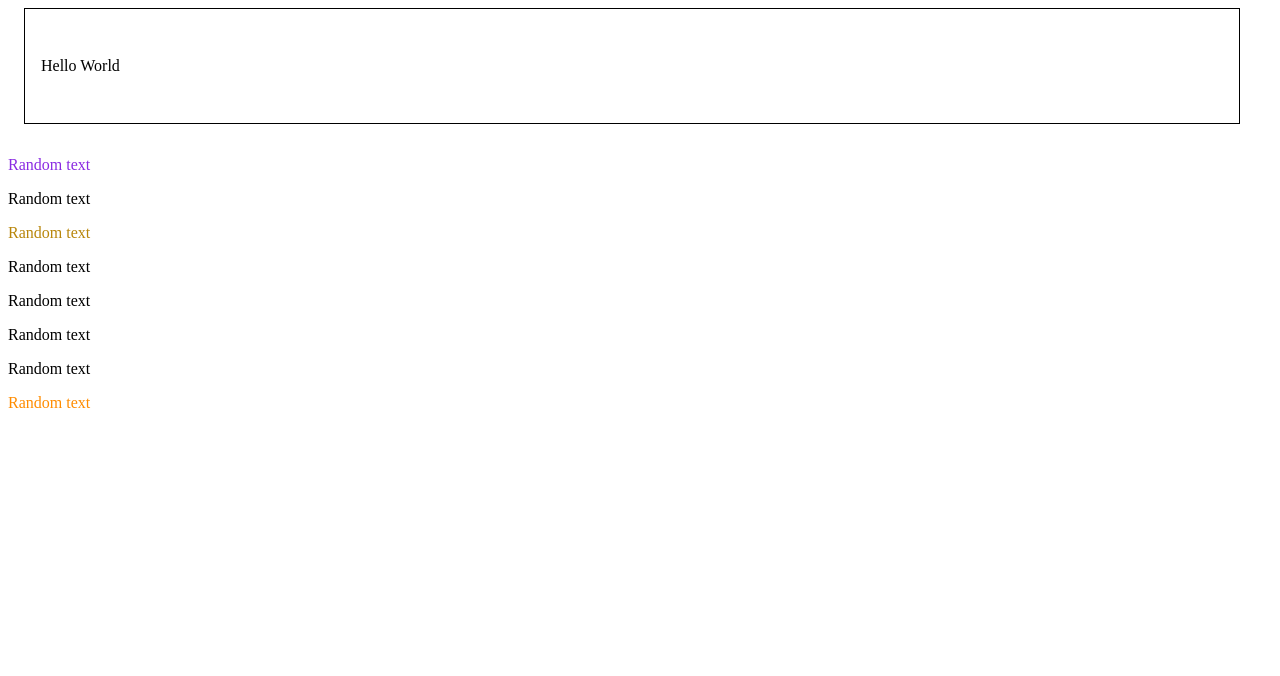
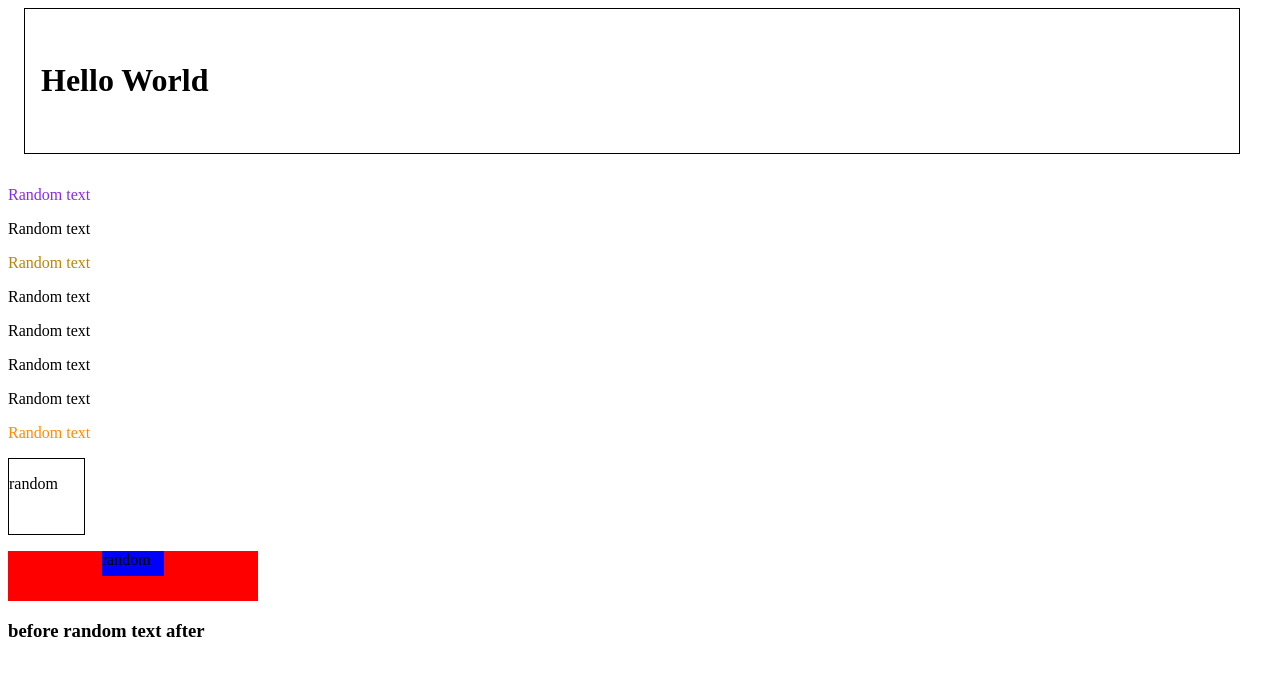
Before and after one commit to whatislavj/lec6hw, a plain HTML site: page index.html in a window 1280 px wide. Drawn offline with Linux system fonts and the light colour scheme.

Commit message:
All tasks done

```diff
--- a/css/style.css
+++ b/css/style.css
@@ -1,17 +1,48 @@
-.topBorder {
+.task1 {
     margin: 8px 32px 32px 16px;
     padding: 32px 16px;
     border: 1px solid rgb(0, 0, 0);
 }
 
-.pd :first-child{
+.task2 :first-child{
     color: blueviolet;
 }
 
-.pd :nth-child(3){
+.task2 :nth-child(3){
     color: darkgoldenrod;
 }
 
-.pd :last-child{
+.task2 :last-child{
     color: darkorange;
 }
+
+.task3 {
+    height: 75px;
+    width: 75px;
+    border: 1px solid rgb(0, 0, 0);
+}
+
+.task3:hover {
+    border-color: rgb(255, 0, 0);
+}
+
+.task4 {
+    height: 50px;
+    width: 250px;
+    background-color: red;
+}
+
+.task4 > div {
+    margin: auto;
+    height: 50%;
+    width: 25%;
+    background-color: blue;
+}
+
+.task5::before {
+    content: "before ";
+}
+
+.task5::after {
+    content: " after";
+}
--- a/index.html
+++ b/index.html
@@ -9,11 +9,11 @@
     <meta name="description" content="Aceasta este tema pentru acasa pentru lectia numarul 6.">
 </head>
 <body>
-    <div class="topBorder">
-        <p>Hello World</p>
+    <div class="task1">
+        <h1>Hello World</h1>
     </div>
 
-    <div class="pd">
+    <div class="task2">
         <p>Random text</p>
         <p>Random text</p>
         <p>Random text</p>
@@ -24,5 +24,16 @@
         <p>Random text</p>
     </div>
 
+    <div class="task3">
+        <p>random</p>
+    </div>
+
+    <div class="task4">
+        <div>
+            <p>random</p>
+        </div>
+    </div>
+
+    <h3 class="task5">random text</h3>
 </body>
 </html>
```
